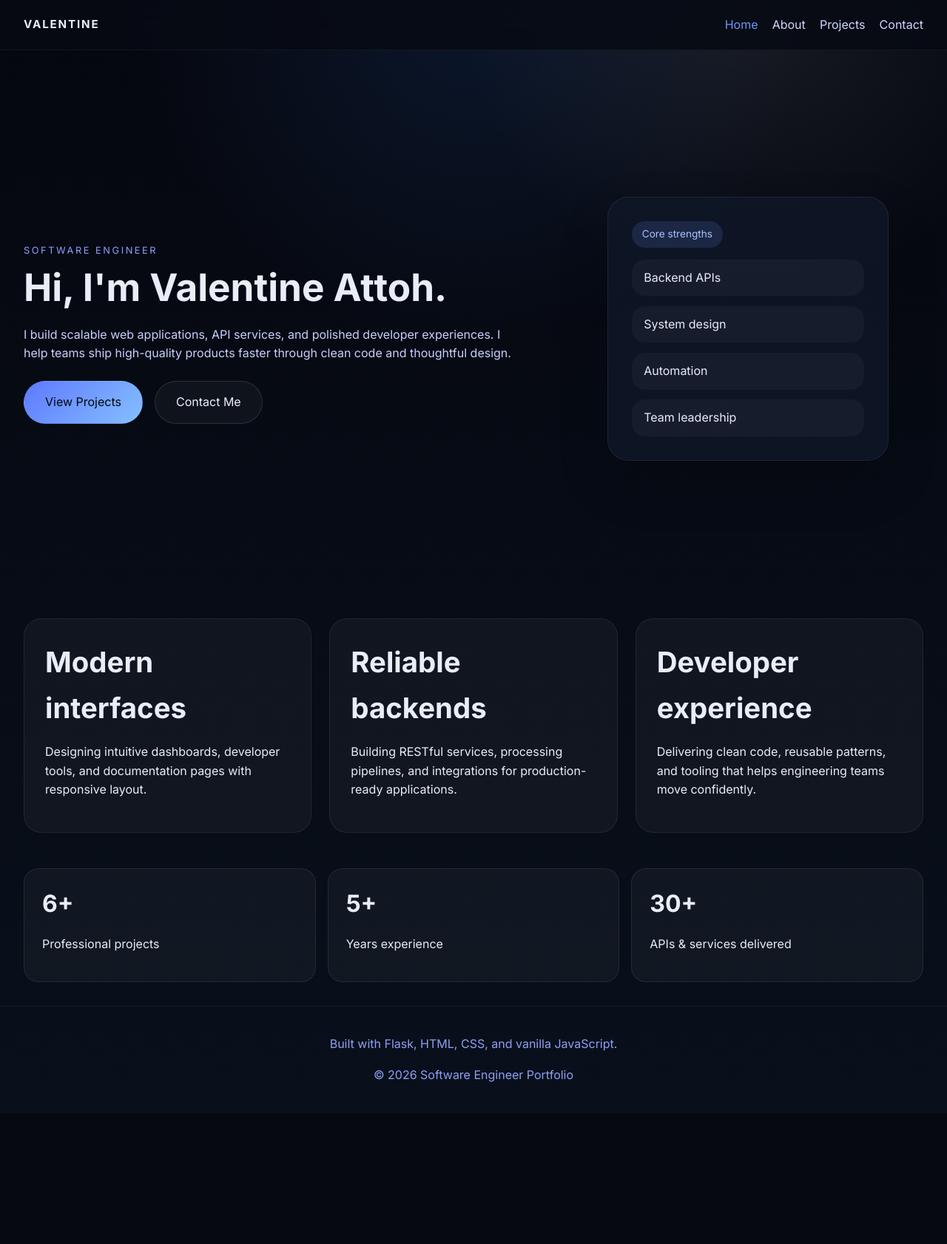
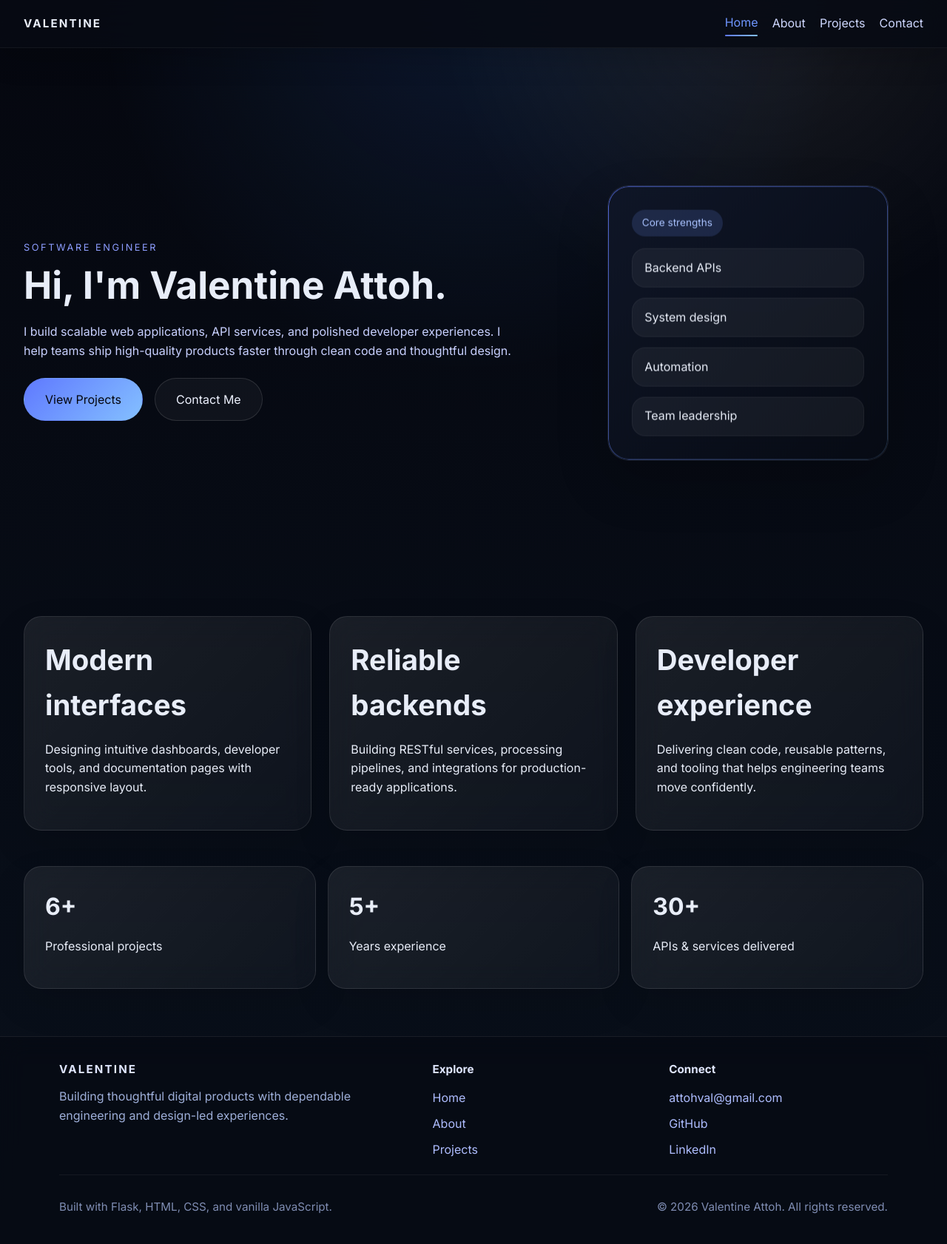
Before and after one commit to Attohval/flask-portfolio, a Flask app: page / in a window 1280 px wide. Shown: the whole page at 74% size. Before the commit the page ends 1463 px from the top, so only its background shows below. Run offline with Flask 3, Linux system fonts and the light colour scheme.

Commit message:
Polished the ui/ux, and added animation for smooth scroll

```diff
--- a/static/css/style.css
+++ b/static/css/style.css
@@ -14,10 +14,39 @@
 body {
   margin: 0;
   min-height: 100vh;
+  overflow-x: hidden;
+  position: relative;
   background: radial-gradient(circle at top, rgba(58, 138, 255, 0.12), transparent 28%),
     radial-gradient(circle at 80% 0%, rgba(255, 255, 255, 0.08), transparent 22%),
     linear-gradient(180deg, #05070f 0%, #09101b 100%);
   color: #e8edf8;
+}
+
+body::before,
+body::after {
+  content: "";
+  position: fixed;
+  width: 24rem;
+  height: 24rem;
+  border-radius: 50%;
+  filter: blur(80px);
+  opacity: 0.22;
+  pointer-events: none;
+  z-index: -1;
+  animation: drift 14s ease-in-out infinite alternate;
+}
+
+body::before {
+  top: -6rem;
+  left: -8rem;
+  background: #5f79ff;
+}
+
+body::after {
+  right: -6rem;
+  bottom: 10rem;
+  background: #6ee7f9;
+  animation-duration: 18s;
 }
 
 button,
@@ -51,15 +80,16 @@ img {
   align-items: center;
   justify-content: space-between;
   gap: 1rem;
-  padding: 1.3rem clamp(1rem, 3vw, 2rem);
-  backdrop-filter: blur(18px);
+  padding: 1.2rem clamp(1rem, 3vw, 2rem);
+  backdrop-filter: blur(22px);
   background: rgba(7, 11, 20, 0.88);
   border-bottom: 1px solid rgba(255, 255, 255, 0.05);
+  box-shadow: 0 12px 40px rgba(0, 0, 0, 0.18);
 }
 
 .logo {
   font-weight: 700;
-  letter-spacing: 0.12em;
+  letter-spacing: 0.14em;
   text-transform: uppercase;
   font-size: 0.95rem;
 }
@@ -73,12 +103,32 @@ img {
 .nav-link {
   position: relative;
   color: #cfd8ff;
-  transition: color 0.3s ease;
+  transition: color 0.3s ease, transform 0.3s ease;
+}
+
+.nav-link::after {
+  content: "";
+  position: absolute;
+  left: 0;
+  bottom: -0.35rem;
+  width: 100%;
+  height: 2px;
+  border-radius: 999px;
+  transform: scaleX(0);
+  transform-origin: left;
+  background: linear-gradient(90deg, #5f79ff, #84c0ff);
+  transition: transform 0.28s ease;
 }
 
 .nav-link:hover,
 .nav-link.active {
   color: #6f96ff;
+  transform: translateY(-1px);
+}
+
+.nav-link:hover::after,
+.nav-link.active::after {
+  transform: scaleX(1);
 }
 
 .nav-toggle {
@@ -204,14 +254,31 @@ h3 {
   max-width: 380px;
   padding: 2rem;
   border-radius: 28px;
-  border: 1px solid rgba(255, 255, 255, 0.07);
-  background: rgba(16, 23, 40, 0.8);
-  box-shadow: 0 30px 70px rgba(0, 0, 0, 0.15);
+  border: 1px solid rgba(255, 255, 255, 0.08);
+  background: linear-gradient(135deg, rgba(16, 23, 40, 0.95), rgba(7, 11, 20, 0.95));
+  box-shadow: 0 30px 70px rgba(0, 0, 0, 0.2);
+  backdrop-filter: blur(18px);
+  position: relative;
+  overflow: hidden;
+  animation: floatCard 5s ease-in-out infinite;
+}
+
+.hero-card::before {
+  content: "";
+  position: absolute;
+  inset: 0;
+  border-radius: inherit;
+  padding: 1px;
+  background: linear-gradient(135deg, rgba(95, 121, 255, 0.8), rgba(132, 192, 255, 0.2));
+  -webkit-mask: linear-gradient(#fff 0 0) content-box, linear-gradient(#fff 0 0);
+  -webkit-mask-composite: xor;
+  mask-composite: exclude;
+  pointer-events: none;
 }
 
 .hero-label {
   display: inline-flex;
-  background: rgba(111, 150, 255, 0.15);
+  background: rgba(111, 150, 255, 0.16);
   color: #a9c2ff;
   padding: 0.45rem 0.85rem;
   border-radius: 999px;
@@ -228,9 +295,10 @@ h3 {
 }
 
 .hero-card li {
-  padding: 0.75rem 1rem;
+  padding: 0.8rem 1rem;
   border-radius: 18px;
-  background: rgba(255, 255, 255, 0.04);
+  background: rgba(255, 255, 255, 0.05);
+  border: 1px solid rgba(255, 255, 255, 0.05);
 }
 
 .overview-grid {
@@ -240,11 +308,61 @@ h3 {
   margin-top: 3rem;
 }
 
-.feature-card {
+.feature-card,
+.stats-panel div,
+.about-highlights div,
+.skills-card,
+.timeline-item,
+.project-card,
+.contact-info-card {
+  position: relative;
+  overflow: hidden;
   padding: 1.75rem;
   border-radius: 24px;
-  background: rgba(255, 255, 255, 0.04);
-  border: 1px solid rgba(255, 255, 255, 0.07);
+  background: linear-gradient(135deg, rgba(255, 255, 255, 0.08), rgba(255, 255, 255, 0.03));
+  border: 1px solid rgba(255, 255, 255, 0.1);
+  box-shadow: 0 20px 50px rgba(0, 0, 0, 0.12);
+  backdrop-filter: blur(18px);
+  transition: transform 0.3s ease, box-shadow 0.3s ease, border-color 0.3s ease;
+}
+
+.feature-card::before,
+.stats-panel div::before,
+.about-highlights div::before,
+.skills-card::before,
+.timeline-item::before,
+.project-card::before,
+.contact-info-card::before {
+  content: "";
+  position: absolute;
+  inset: 0;
+  border-radius: inherit;
+  background: linear-gradient(135deg, rgba(95, 121, 255, 0.12), transparent 55%);
+  opacity: 0;
+  transition: opacity 0.3s ease;
+  pointer-events: none;
+}
+
+.feature-card:hover,
+.stats-panel div:hover,
+.about-highlights div:hover,
+.skills-card:hover,
+.timeline-item:hover,
+.project-card:hover,
+.contact-info-card:hover {
+  transform: translateY(-8px);
+  border-color: rgba(143, 172, 255, 0.45);
+  box-shadow: 0 28px 60px rgba(0, 0, 0, 0.2);
+}
+
+.feature-card:hover::before,
+.stats-panel div:hover::before,
+.about-highlights div:hover::before,
+.skills-card:hover::before,
+.timeline-item:hover::before,
+.project-card:hover::before,
+.contact-info-card:hover::before {
+  opacity: 1;
 }
 
 .feature-card h2 {
@@ -256,13 +374,6 @@ h3 {
   grid-template-columns: repeat(3, minmax(0, 1fr));
   gap: 1rem;
   margin-top: 3rem;
-}
-
-.stats-panel div {
-  padding: 1.35rem 1.5rem;
-  background: rgba(255, 255, 255, 0.04);
-  border: 1px solid rgba(255, 255, 255, 0.08);
-  border-radius: 20px;
 }
 
 .stats-panel h3 {
@@ -440,42 +552,109 @@ h3 {
 }
 
 .site-footer {
-  padding: 1.4rem clamp(1rem, 3vw, 2rem);
-  text-align: center;
-  color: #8e9ff5;
+  padding: 2rem clamp(1rem, 3vw, 2rem) 1.4rem;
+  margin-top: 2rem;
+  color: #dfe6ff;
+  border-top: 1px solid rgba(255, 255, 255, 0.08);
+  background: rgba(6, 10, 18, 0.72);
+  backdrop-filter: blur(16px);
+}
+
+.footer-content {
+  max-width: 1120px;
+  margin: 0 auto;
+  display: grid;
+  grid-template-columns: 1.3fr 0.8fr 0.8fr;
+  gap: 1.5rem;
+}
+
+.footer-brand p {
+  color: #9eafd9;
+  margin-top: 0.7rem;
+  max-width: 30rem;
+}
+
+.footer-links {
+  display: flex;
+  flex-direction: column;
+  gap: 0.6rem;
+}
+
+.footer-links h3 {
+  font-size: 0.95rem;
+  margin-bottom: 0.2rem;
+}
+
+.footer-links a {
+  color: #aebdff;
+  transition: color 0.2s ease, transform 0.2s ease;
+}
+
+.footer-links a:hover {
+  color: #fff;
+  transform: translateX(3px);
+}
+
+.footer-bottom {
+  max-width: 1120px;
+  margin: 1.3rem auto 0;
+  padding-top: 1rem;
   border-top: 1px solid rgba(255, 255, 255, 0.06);
+  display: flex;
+  justify-content: space-between;
+  gap: 1rem;
+  flex-wrap: wrap;
+  color: #7f8db3;
+  font-size: 0.95rem;
 }
 
 .animate-up {
   opacity: 0;
   transform: translateY(26px);
-  animation: fadeUp 0.8s forwards;
+  transition: opacity 0.8s ease, transform 0.8s ease;
+}
+
+.animate-up.visible {
+  opacity: 1;
+  transform: translateY(0);
 }
 
 .delay-1 {
-  animation-delay: 0.15s;
+  transition-delay: 0.15s;
 }
 
 .delay-2 {
-  animation-delay: 0.25s;
+  transition-delay: 0.25s;
 }
 
 .delay-3 {
-  animation-delay: 0.35s;
+  transition-delay: 0.35s;
 }
 
 .delay-4 {
-  animation-delay: 0.45s;
+  transition-delay: 0.45s;
 }
 
 .delay-5 {
-  animation-delay: 0.55s;
+  transition-delay: 0.55s;
 }
 
-@keyframes fadeUp {
+@keyframes drift {
+  from {
+    transform: translate3d(0, 0, 0) scale(1);
+  }
   to {
-    opacity: 1;
-    transform: translateY(0);
+    transform: translate3d(2rem, 2rem, 0) scale(1.08);
+  }
+}
+
+@keyframes floatCard {
+  0%,
+  100% {
+    transform: translateY(0px);
+  }
+  50% {
+    transform: translateY(-6px);
   }
 }
 
--- a/static/js/main.js
+++ b/static/js/main.js
@@ -11,7 +11,8 @@ document.addEventListener("DOMContentLoaded", () => {
   }
 
   navLinks.forEach((link) => {
-    if (link.href === window.location.href) {
+    const href = link.getAttribute("href");
+    if (href && window.location.pathname === href) {
       link.classList.add("active");
     }
 
@@ -23,6 +24,21 @@ document.addEventListener("DOMContentLoaded", () => {
       }
     });
   });
+
+  const revealElements = document.querySelectorAll(".animate-up");
+  const revealObserver = new IntersectionObserver(
+    (entries) => {
+      entries.forEach((entry) => {
+        if (entry.isIntersecting) {
+          entry.target.classList.add("visible");
+          revealObserver.unobserve(entry.target);
+        }
+      });
+    },
+    { threshold: 0.16 }
+  );
+
+  revealElements.forEach((element) => revealObserver.observe(element));
 
   if (window.location.hash) {
     const element = document.querySelector(window.location.hash);
--- a/templates/base.html
+++ b/templates/base.html
@@ -45,8 +45,28 @@
       </main>
 
       <footer class="site-footer">
-        <p>Built with Flask, HTML, CSS, and vanilla JavaScript.</p>
-        <p>&copy; {{ current_year }} Software Engineer Portfolio</p>
+        <div class="footer-content">
+          <div class="footer-brand">
+            <div class="logo footer-logo"><b>Valentine</b></div>
+            <p>Building thoughtful digital products with dependable engineering and design-led experiences.</p>
+          </div>
+          <div class="footer-links">
+            <h3>Explore</h3>
+            <a href="{{ url_for('home') }}">Home</a>
+            <a href="{{ url_for('about') }}">About</a>
+            <a href="{{ url_for('projects') }}">Projects</a>
+          </div>
+          <div class="footer-links">
+            <h3>Connect</h3>
+            <a href="mailto:attohval@gmail.com">attohval@gmail.com</a>
+            <a href="https://github.com/" target="_blank" rel="noreferrer">GitHub</a>
+            <a href="https://www.linkedin.com/" target="_blank" rel="noreferrer">LinkedIn</a>
+          </div>
+        </div>
+        <div class="footer-bottom">
+          <p>Built with Flask, HTML, CSS, and vanilla JavaScript.</p>
+          <p>&copy; {{ current_year }} Valentine Attoh. All rights reserved.</p>
+        </div>
       </footer>
     </div>
 
```
Also changed, not shown: other parts of static/css/style.css (+23 -22 lines).
